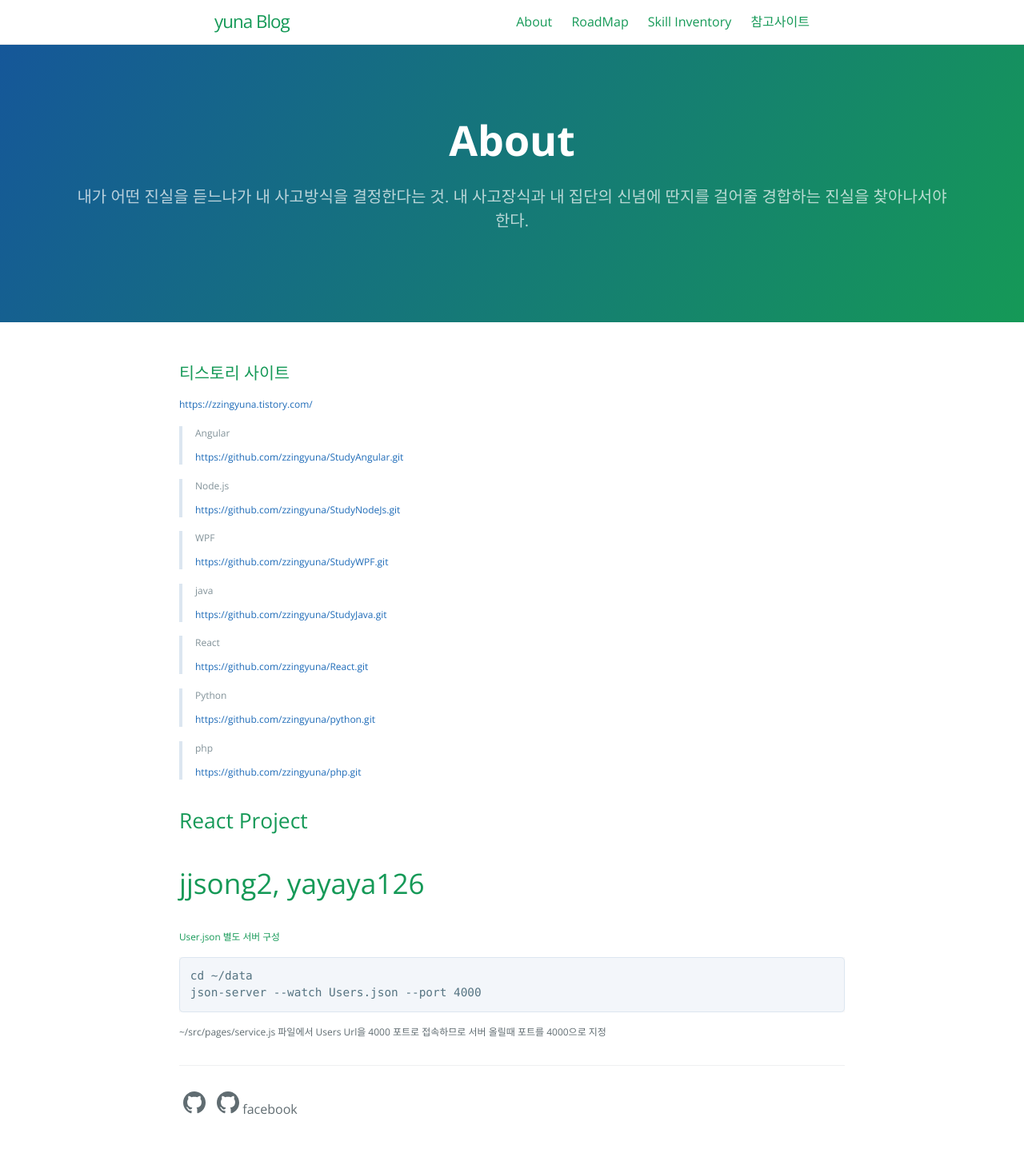
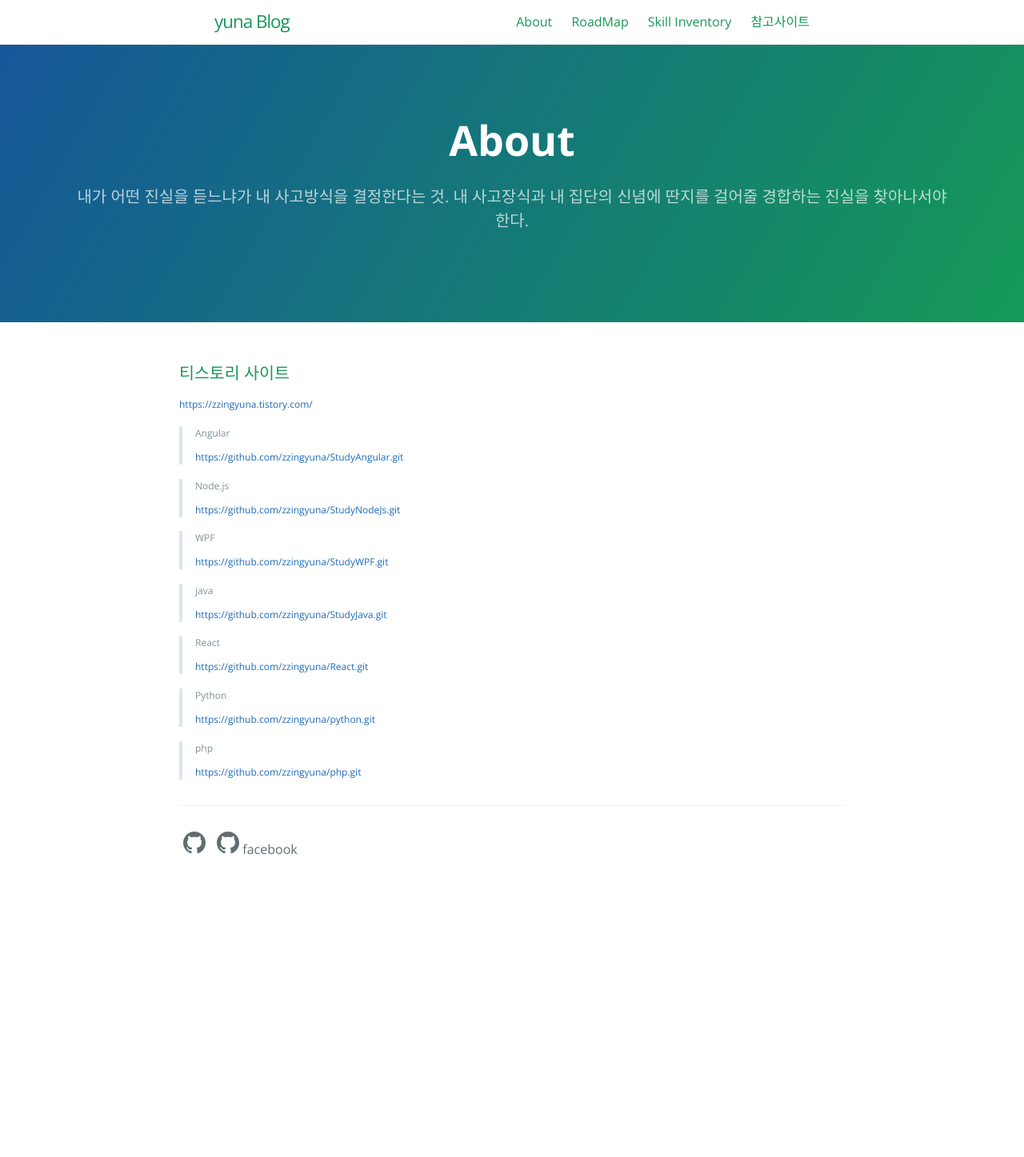
Before and after one commit to zzingyuna/test_site.github.io, a Jekyll site: the page built from 1_about.md, in a window 1280 px wide. Shown: the whole page at 80% size. Built offline with Jekyll 4.4.1, drawn with Linux system fonts in a browser that asks for light colours; after the commit the page ends 1122 px from its top, so only the background shows below that.

Commit message:
Update 1_about.md

````diff
--- a/1_about.md
+++ b/1_about.md
@@ -40,18 +40,3 @@ permalink: /about.html
 >php
 >
 [https://github.com/zzingyuna/php.git](https://github.com/zzingyuna/php.git)
-
-
-
-## React Project
-# jjsong2, yayaya126
-
-
-
-
-###### User.json 별도 서버 구성
-```
-cd ~/data
-json-server --watch Users.json --port 4000
-```
-~/src/pages/service.js 파일에서 Users Url을 4000 포트로 접속하므로 서버 올릴때 포트를 4000으로 지정
````
